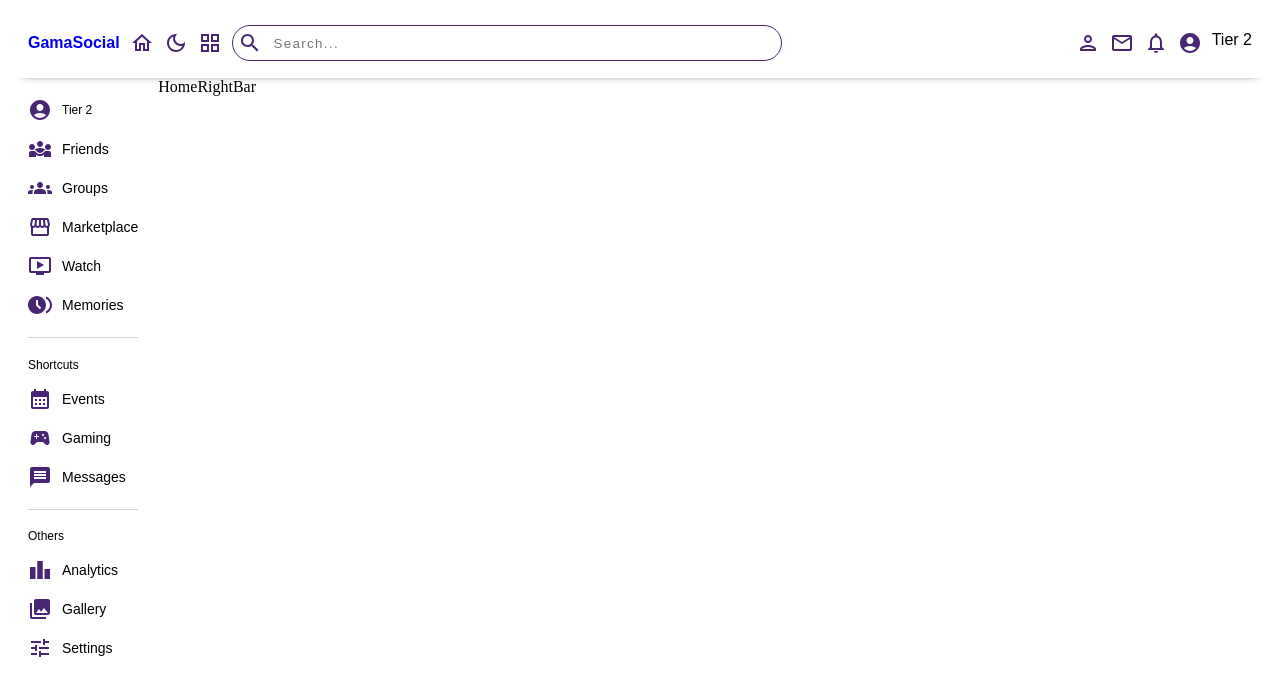
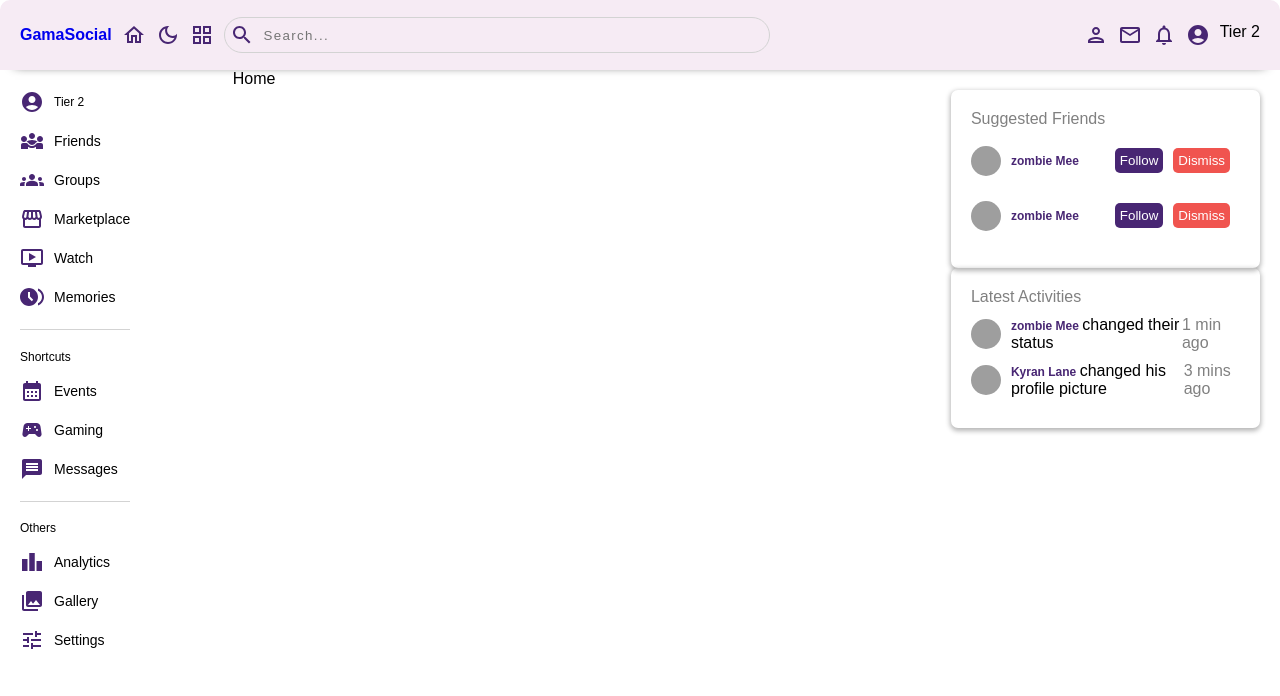
Before and after one commit to Nicxzmiller/sma, a React (Create React App) app: page / in a window 1280 px wide. Shown: the top 696 px of the page. Built offline with nearby package versions, Linux system fonts and the light colour scheme; grey boxes are pictures that could not be loaded; a web font is replaced by a local one.

Commit message:
rightbar

```diff
--- a/src/App.js
+++ b/src/App.js
@@ -2,6 +2,7 @@ import Login from './pages/login/Login';
 import Register from './pages/register/Register';
 import Navbar from './components/navbar/Navbar';
 import Home from './pages/home/Home';
+import './app.scss';
 import Profile from './pages/profile/Profile';
 import LeftBar from './components/leftBar/LeftBar';
 import RightBar from './components/rightBar/RightBar';
@@ -24,7 +25,9 @@ function App() {
 
         <div style={{ display: 'flex' }}>
           <LeftBar />
-          <Outlet />
+          <div style={{ flex: 6 }}>
+            <Outlet />
+          </div>
           <RightBar />
         </div>
       </div>
@@ -75,4 +78,4 @@ function App() {
   );
 }
 
-export default Sentry.withProfiler(App);
+export default Sentry.withProfiler(App, { name: 'GammaSocial' });
--- /dev/null
+++ b/src/app.scss
@@ -0,0 +1,5 @@
+* {
+  margin: 0;
+  padding: 0;
+  font-family: 'Mona', sans-serif;
+}
--- a/src/components/leftBar/LeftBar.jsx
+++ b/src/components/leftBar/LeftBar.jsx
@@ -13,6 +13,7 @@ import PaidIcon from '@mui/icons-material/Paid';
 import BrowseGalleryIcon from '@mui/icons-material/BrowseGallery';
 import TuneIcon from '@mui/icons-material/Tune';
 import LeaderboardIcon from '@mui/icons-material/Leaderboard';
+import * as Sentry from '@sentry/react';
 
 const LeftBar = () => {
   return (
@@ -83,4 +84,4 @@ const LeftBar = () => {
   );
 };
 
-export default LeftBar;
+export default Sentry.withProfiler(LeftBar, { name: 'LeftBar' });
--- a/src/components/leftBar/leftBar.scss
+++ b/src/components/leftBar/leftBar.scss
@@ -1,6 +1,15 @@
 .leftBar {
   font-family: 'Monda', sans-serif;
   display: flex;
+  flex: 2;
+  position: sticky;
+  top: 70px;
+  height: calc(100vh - 70px);
+  overflow: scroll;
+
+  &::-webkit-scrollbar {
+    display: none;
+  }
   //   box-shadow: 10px 0px 10px -15px #111;
   .container {
     padding: 20px;
--- a/src/components/navbar/navbar.scss
+++ b/src/components/navbar/navbar.scss
@@ -6,6 +6,10 @@
   padding: 10px 20px;
   height: 50px;
   box-shadow: 0px 10px 10px -15px #111;
+  position: sticky;
+  top: 0;
+  background-color: #f6ebf4;
+  border-radius: 10px 10px 0 0;
   .left {
     display: flex;
     align-items: center;
@@ -19,7 +23,7 @@
       display: flex;
       align-items: center;
       gap: 10px;
-      border: 0.5px solid #482673;
+      border: 0.5px solid lightgray;
       border-radius: 50px;
       padding: 5px;
       input {
@@ -28,6 +32,7 @@
         width: 500px;
         caret-color: #482673;
         letter-spacing: 0.1em;
+        background-color: #f6ebf4;
       }
     }
   }
--- a/src/components/rightBar/RightBar.jsx
+++ b/src/components/rightBar/RightBar.jsx
@@ -1,10 +1,73 @@
-import React from 'react'
-import './rightbar.scss'
+import React from 'react';
+import './rightbar.scss';
+import * as Sentry from '@sentry/react';
 
 const RightBar = () => {
   return (
-    <div>RightBar</div>
-  )
-}
+    <div className="rightBar">
+      <div className="container">
+        <div className="item">
+          <span>Suggested Friends</span>
+          <div className="user">
+            <div className="userInfo">
+              <img
+                src="https://images.pexels.com/photos/2007647/pexels-photo-2007647.jpeg?auto=compress&cs=tinysrgb&w=1260&h=750&dpr=1"
+                alt=""
+              />
+              <span>zombie Mee</span>
+            </div>
+            <div className="buttons">
+              <button className="follow">Follow</button>
+              <button className="dismiss">Dismiss</button>
+            </div>
+          </div>
+          <div className="user">
+            <div className="userInfo">
+              <img
+                src="https://images.pexels.com/photos/2007647/pexels-photo-2007647.jpeg?auto=compress&cs=tinysrgb&w=1260&h=750&dpr=1"
+                alt=""
+              />
+              <span>zombie Mee</span>
+            </div>
+            <div className="buttons">
+              <button className="follow">Follow</button>
+              <button className="dismiss">Dismiss</button>
+            </div>
+          </div>
+        </div>
 
-export default RightBar
+        <div className="item">
+          <span>Latest Activities</span>
+          <div className="user">
+            <div className="userInfo">
+              <img
+                src="https://images.pexels.com/photos/2007647/pexels-photo-2007647.jpeg?auto=compress&cs=tinysrgb&w=1260&h=750&dpr=1"
+                alt=""
+              />
+              <p>
+                <span>zombie Mee </span>
+                changed their status
+              </p>
+            </div>
+            <span>1 min ago</span>
+          </div>
+          <div className="user">
+            <div className="userInfo">
+              <img
+                src="https://images.pexels.com/photos/91227/pexels-photo-91227.jpeg?auto=compress&cs=tinysrgb&w=1260&h=750&dpr=1"
+                alt=""
+              />
+              <p>
+                <span>Kyran Lane </span>
+                changed his profile picture
+              </p>
+            </div>
+            <span>3 mins ago</span>
+          </div>
+        </div>
+      </div>
+    </div>
+  );
+};
+
+export default Sentry.withProfiler(RightBar, { name: 'RightBar' });
--- a/src/components/rightBar/rightbar.scss
+++ b/src/components/rightBar/rightbar.scss
@@ -0,0 +1,71 @@
+.rightBar {
+  font-family: 'Mona', sans-serif;
+  flex: 3;
+  position: sticky;
+  top: 70px;
+  height: calc(100vh - 70px);
+  overflow: scroll;
+
+  &::-webkit-scrollbar {
+    display: none;
+  }
+
+  .container {
+    padding: 20px;
+
+    .item {
+      box-shadow: 0px 2px 5px 1px rgba(0, 0, 0, 0.29);
+      -webkit-box-shadow: 0px 2px 5px 1px rgba(0, 0, 0, 0.29);
+      -moz-box-shadow: 0px 2px 5px 1px rgba(0, 0, 0, 0.29);
+      border-radius: 7px;
+      padding: 20px;
+      span {
+        color: gray;
+      }
+      .user {
+        display: flex;
+        align-items: center;
+        justify-content: space-between;
+        margin: 10px 0;
+        .userInfo {
+          display: flex;
+          align-items: center;
+          gap: 10px;
+
+          img {
+            height: 30px;
+            width: 30px;
+            border-radius: 50%;
+            object-fit: cover;
+          }
+
+          span {
+            color: #482673;
+            font-size: 12px;
+            font-weight: 600;
+          }
+        }
+        .buttons {
+          display: flex;
+          align-items: center;
+          padding: 10px;
+          gap: 10px;
+          button {
+            border: none;
+            padding: 5px;
+            color: #fff;
+            cursor: pointer;
+            border-radius: 5px;
+
+            &:first-child {
+              background-color: #482673;
+            }
+            &:last-child {
+              background-color: #f0544f;
+            }
+          }
+        }
+      }
+    }
+  }
+}
--- a/src/pages/login/login.scss
+++ b/src/pages/login/login.scss
@@ -12,6 +12,9 @@
     background-color: #fff;
     min-height: 600px;
     overflow: hidden;
+    box-shadow: 0px 2px 5px 1px rgba(0, 0, 0, 0.29);
+    -webkit-box-shadow: 0px 2px 5px 1px rgba(0, 0, 0, 0.29);
+    -moz-box-shadow: 0px 2px 5px 1px rgba(0, 0, 0, 0.29);
     .left {
       flex: 1;
       background: linear-gradient(
--- a/src/pages/register/register.scss
+++ b/src/pages/register/register.scss
@@ -13,6 +13,9 @@
     background-color: #fff;
     min-height: 600px;
     overflow: hidden;
+    box-shadow: 0px 2px 5px 1px rgba(0, 0, 0, 0.29);
+    -webkit-box-shadow: 0px 2px 5px 1px rgba(0, 0, 0, 0.29);
+    -moz-box-shadow: 0px 2px 5px 1px rgba(0, 0, 0, 0.29);
 
     .left {
       flex: 1;
```
